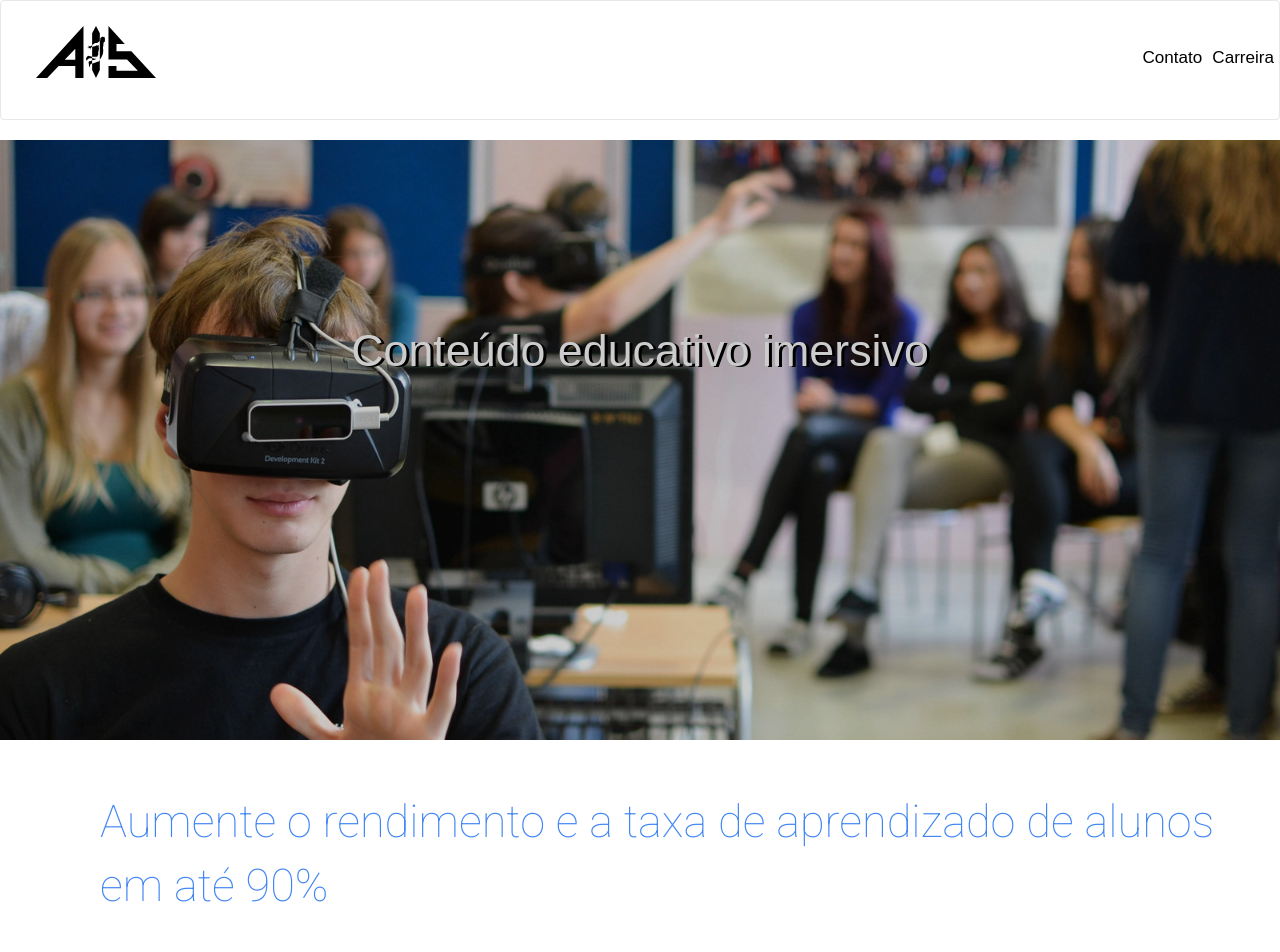
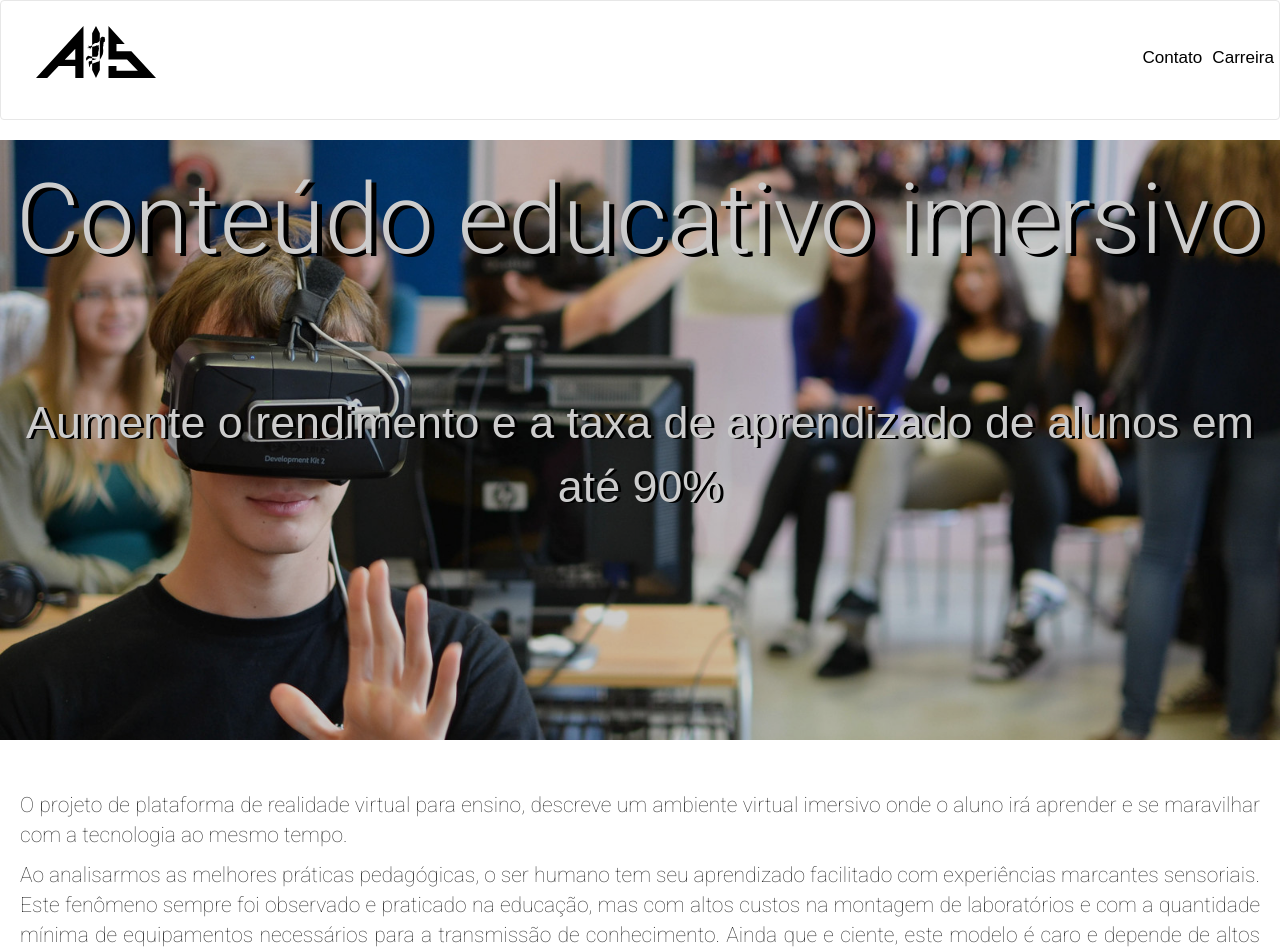
Before and after one commit to ais-opensource/portal, a React (Create React App) app: page /educativo in a window 1280 px wide. Shown: the top 952 px of the page. Built offline with nearby package versions, Linux system fonts and the light colour scheme; some icons are missing.

Commit message:
Alterar titulo Article
Alterar o subheader para ficar dentro do ImageFullWidthAndDescription

```diff
--- a/src/components/AIS/Contato/Contato.js
+++ b/src/components/AIS/Contato/Contato.js
@@ -8,7 +8,7 @@ export class Contato extends React.Component {
     return (
       <div>
         <ImageFullWidthWithDescription
-          imageUrl=''
+          imageUrl='./contato.jpg'
           title='Entre em contato'
           textContent='Vamos transformar sua ideia em realidade'
         />
--- a/src/components/content/Article/Article.js
+++ b/src/components/content/Article/Article.js
@@ -8,9 +8,9 @@ export class Article extends React.Component {
       const { title, subheader, body, imageUrl } = this.props
       return (
         <div>
-          <ImageFullWidthWithDescription textContent={title} imageUrl={imageUrl}/>
+          <ImageFullWidthWithDescription title={title} textContent={subheader} imageUrl={imageUrl}/>
           <div className="article-subheader">
-            {subheader}
+
           </div>
           <div className="article-body">
             {body}
```
Also changed, not shown: public/contato.jpg (added).
